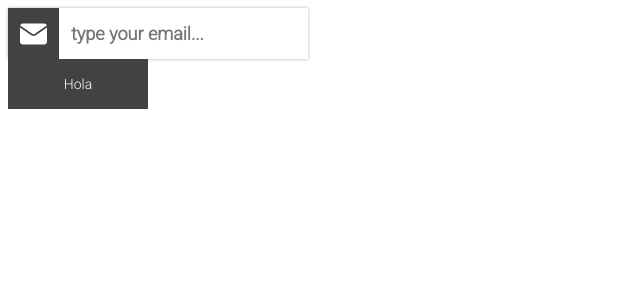
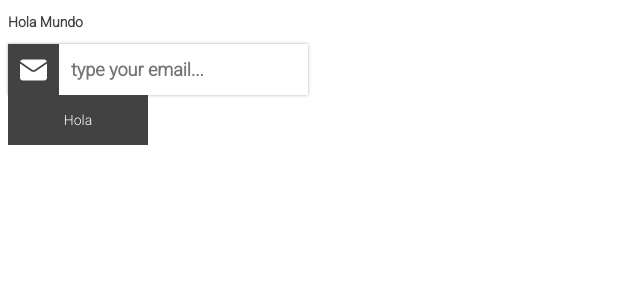
Before and after one commit to AurelioGD/client-chat-app, a React (Create React App) app: page / in a window 1280 px wide. Shown: the top 300 px of the page, without its empty margins (0-640 px from the left). Built offline with nearby package versions, Linux system fonts and the light colour scheme.

Commit message:
add the component SecondaryTitle
Added a new component named SecondaryTitle,
its for generic titles.

```diff
--- a/src/App.js
+++ b/src/App.js
@@ -1,9 +1,11 @@
 import Button from "./components/common/Button/Button";
 import Input from "./components/common/Input/Input";
+import SecondaryTitle from "./components/common/SecondaryTitle";
 
 function App() {
   return (
     <div className="App">
+      <SecondaryTitle fontColor="dark">Hola Mundo</SecondaryTitle>
       <Input typeInput="email"/>
       <Button color="dark">Hola</Button>
     </div>
--- /dev/null
+++ b/src/components/common/SecondaryTitle.js
@@ -0,0 +1,15 @@
+import styled from "styled-components"
+
+const colors = {
+    "white" : "#fff",
+    "dark" : "#424242"
+}
+
+const SecondaryTitle = styled.h3`
+    font-family: "Roboto", sans-serif;
+    font-size: ${props => props.fontSize || "14px"};
+    color: ${props => colors[props.fontColor] || colors['dark']};
+`
+
+
+export default SecondaryTitle
```
